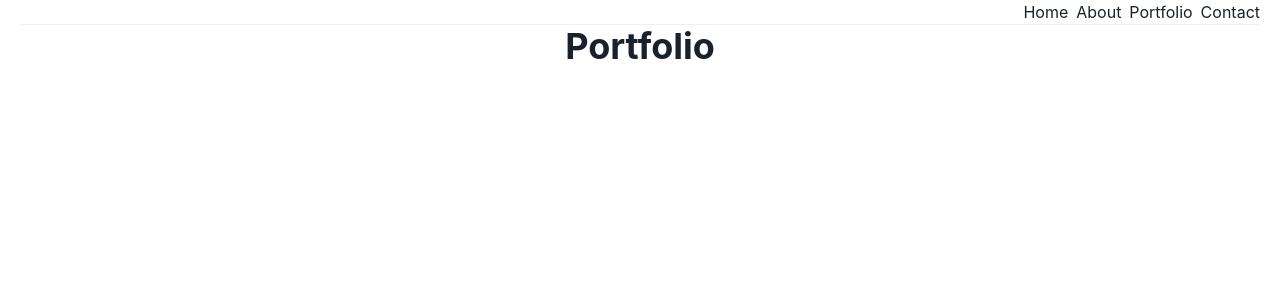
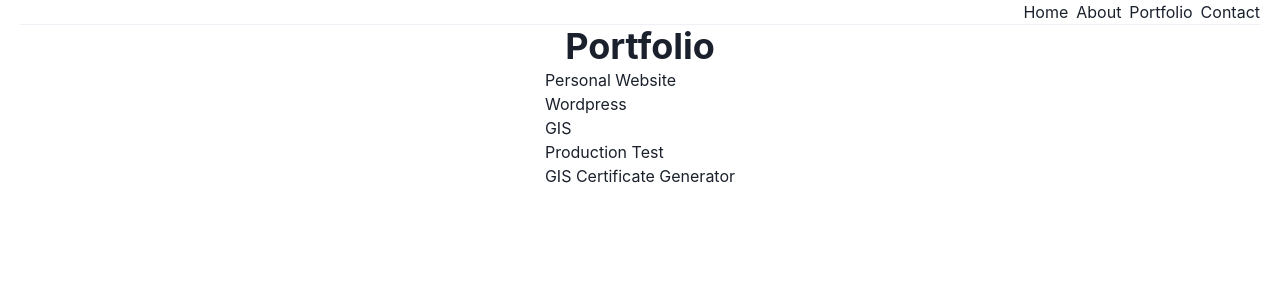
Before and after one commit to edlopez000/hello-world-app, a React (Create React App) app: page /portfolio in a window 1280 px wide. Shown: the top 300 px of the page. Built offline with nearby package versions, Linux system fonts and the light colour scheme.

Commit message:
Rearranged file structure and began loading portions of the projects.json file

```diff
--- a/src/components/Portfolio.js
+++ b/src/components/Portfolio.js
@@ -1,5 +1,6 @@
-import { Box, Center, Heading } from '@chakra-ui/layout';
+import { Box, Center, Heading, List, ListItem, Text } from '@chakra-ui/layout';
 import React from 'react';
+import json from '../static/projects.json';
 
 export default function Portfolio() {
   return (
@@ -7,6 +8,15 @@ export default function Portfolio() {
       <Center>
         <Heading>Portfolio</Heading>
       </Center>
+      <Center>
+        <List>
+          <ListItem>
+            {json.map((item) => {
+              return <Text>{item.projectTitle}</Text>;
+            })}
+          </ListItem>
+        </List>
+      </Center>
     </Box>
   );
 }
```
Also changed, not shown: src/static/projects.json (renamed from static/projects.json).
